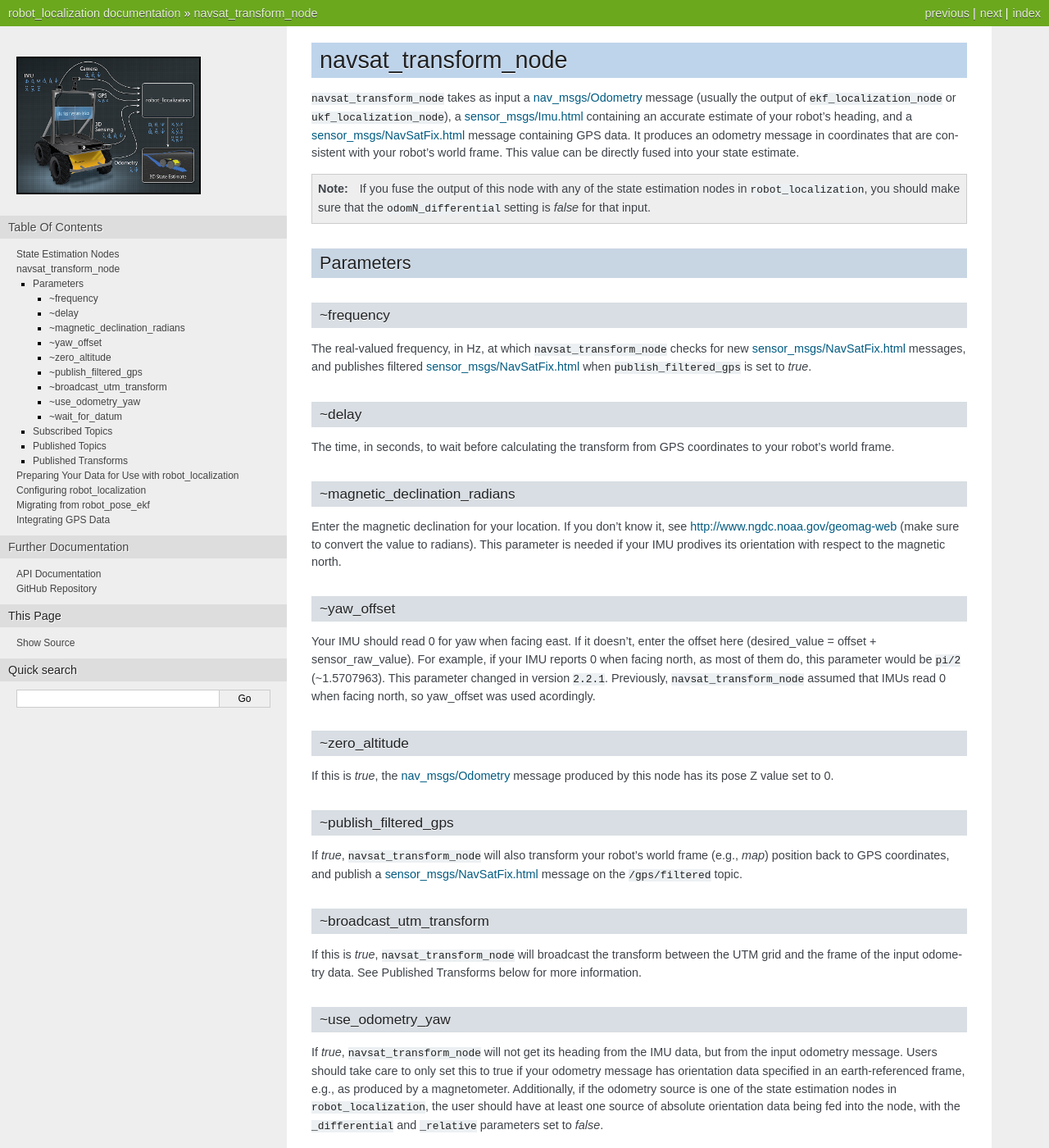
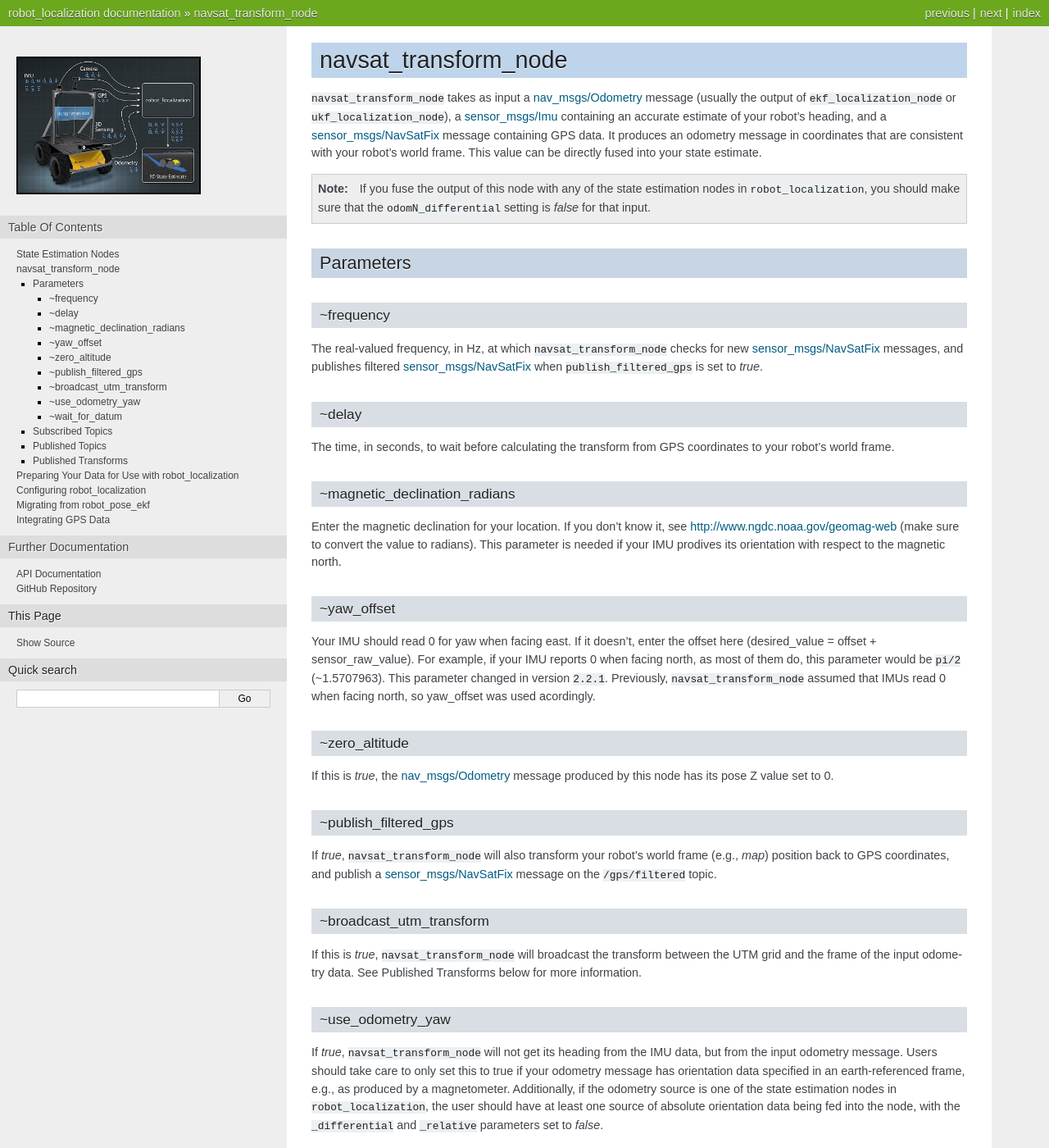
Before and after one commit to cra-ros-pkg/robot_localization, a Sphinx documentation site: the page built from doc/navsat_transform_node.rst, in a window 1280 px wide and 1400 px high. Shown: the whole window at 82% size. Built offline with Sphinx 7.4.7, drawn with Linux system fonts in a browser that asks for light colours; the version number could not be read and is left out; some of the changed text lies outside the part shown.

Commit message:
Remove redundant `.html` from documentation URL labels

```diff
--- a/doc/configuring_robot_localization.rst
+++ b/doc/configuring_robot_localization.rst
@@ -33,7 +33,7 @@ The first decision to make when configuring your sensors is whether or not your
 Fusing Unmeasured Variables
 ***************************
 
-Let's start with an example. Let's say you have a wheeled, nonholonomic robot that works in a planar environment. Your robot has some wheel encoders that are used to estimate instantaneous X velocity as well as absolute pose information. This information is reported in an `nav_msgs/Odometry <http://docs.ros.org/api/nav_msgs/html/msg/Odometry.html>`_ message. Additionally, your robot has an IMU that measures rotational velocity, vehicle attitude, and linear acceleration. Its data is reported in a `sensor_msgs/Imu.html <http://docs.ros.org/api/sensor_msgs/html/msg/Imu.html>`_ message. As we are operating in a planar environment, we set the ``two_d_mode`` parameter to *true*. This will automatically zero out all 3D variables, such as :math:`Z`, :math:`roll`, :math:`pitch`, their respective velocities, and :math:`Z` acceleration. We start with this configuration:
+Let's start with an example. Let's say you have a wheeled, nonholonomic robot that works in a planar environment. Your robot has some wheel encoders that are used to estimate instantaneous X velocity as well as absolute pose information. This information is reported in an `nav_msgs/Odometry <http://docs.ros.org/api/nav_msgs/html/msg/Odometry.html>`_ message. Additionally, your robot has an IMU that measures rotational velocity, vehicle attitude, and linear acceleration. Its data is reported in a `sensor_msgs/Imu <http://docs.ros.org/api/sensor_msgs/html/msg/Imu.html>`_ message. As we are operating in a planar environment, we set the ``two_d_mode`` parameter to *true*. This will automatically zero out all 3D variables, such as :math:`Z`, :math:`roll`, :math:`pitch`, their respective velocities, and :math:`Z` acceleration. We start with this configuration:
 
 .. code-block:: xml
 
--- a/doc/navsat_transform_node.rst
+++ b/doc/navsat_transform_node.rst
@@ -1,7 +1,7 @@
 navsat_transform_node
 *********************
 
-``navsat_transform_node`` takes as input a `nav_msgs/Odometry <http://docs.ros.org/api/nav_msgs/html/msg/Odometry.html>`_ message (usually the output of ``ekf_localization_node`` or ``ukf_localization_node``), a `sensor_msgs/Imu.html <http://docs.ros.org/api/sensor_msgs/html/msg/Imu.html>`_ containing an accurate estimate of your robot's heading, and a `sensor_msgs/NavSatFix.html <http://docs.ros.org/api/sensor_msgs/html/msg/NavSatFix.html>`_ message containing GPS data. It produces an odometry message in coordinates that are consistent with your robot's world frame. This value can be directly fused into your state estimate.
+``navsat_transform_node`` takes as input a `nav_msgs/Odometry <http://docs.ros.org/api/nav_msgs/html/msg/Odometry.html>`_ message (usually the output of ``ekf_localization_node`` or ``ukf_localization_node``), a `sensor_msgs/Imu <http://docs.ros.org/api/sensor_msgs/html/msg/Imu.html>`_ containing an accurate estimate of your robot's heading, and a `sensor_msgs/NavSatFix <http://docs.ros.org/api/sensor_msgs/html/msg/NavSatFix.html>`_ message containing GPS data. It produces an odometry message in coordinates that are consistent with your robot's world frame. This value can be directly fused into your state estimate.
 
 .. note:: If you fuse the output of this node with any of the state estimation nodes in ``robot_localization``, you should make sure that the ``odomN_differential`` setting is *false* for that input.
 
@@ -10,7 +10,7 @@ Parameters
 
 ~frequency
 ^^^^^^^^^^
-The real-valued frequency, in Hz, at which ``navsat_transform_node`` checks for new `sensor_msgs/NavSatFix.html <http://docs.ros.org/api/sensor_msgs/html/msg/NavSatFix.html>`_ messages, and publishes filtered `sensor_msgs/NavSatFix.html <http://docs.ros.org/api/sensor_msgs/html/msg/NavSatFix.html>`_ when ``publish_filtered_gps`` is set to *true*.
+The real-valued frequency, in Hz, at which ``navsat_transform_node`` checks for new `sensor_msgs/NavSatFix <http://docs.ros.org/api/sensor_msgs/html/msg/NavSatFix.html>`_ messages, and publishes filtered `sensor_msgs/NavSatFix <http://docs.ros.org/api/sensor_msgs/html/msg/NavSatFix.html>`_ when ``publish_filtered_gps`` is set to *true*.
 
 ~delay
 ^^^^^^
@@ -30,7 +30,7 @@ If this is *true*, the `nav_msgs/Odometry <http://docs.ros.org/api/nav_msgs/html
 
 ~publish_filtered_gps
 ^^^^^^^^^^^^^^^^^^^^^
-If *true*, ``navsat_transform_node`` will also transform your robot's world frame (e.g., *map*) position back to GPS coordinates, and publish a `sensor_msgs/NavSatFix.html <http://docs.ros.org/api/sensor_msgs/html/msg/NavSatFix.html>`_ message on the ``/gps/filtered`` topic.
+If *true*, ``navsat_transform_node`` will also transform your robot's world frame (e.g., *map*) position back to GPS coordinates, and publish a `sensor_msgs/NavSatFix <http://docs.ros.org/api/sensor_msgs/html/msg/NavSatFix.html>`_ message on the ``/gps/filtered`` topic.
 
 ~broadcast_utm_transform
 ^^^^^^^^^^^^^^^^^^^^^^^^
@@ -49,17 +49,17 @@ If *true*, ``navsat_transform_node`` will wait to get a datum from either:
 
 Subscribed Topics
 =================
-* ``imu/data`` A `sensor_msgs/Imu.html <http://docs.ros.org/api/sensor_msgs/html/msg/Imu.html>`_ message with orientation data
+* ``imu/data`` A `sensor_msgs/Imu <http://docs.ros.org/api/sensor_msgs/html/msg/Imu.html>`_ message with orientation data
 
 * ``odometry/filtered`` A `nav_msgs/Odometry <http://docs.ros.org/api/nav_msgs/html/msg/Odometry.html>`_ message of your robot's current position. This is needed in the event that your first GPS reading comes after your robot has attained some non-zero pose.
 
-* ``gps/fix`` A `sensor_msgs/NavSatFix.html <http://docs.ros.org/api/sensor_msgs/html/msg/NavSatFix.html>`_ message containing your robot's GPS coordinates
+* ``gps/fix`` A `sensor_msgs/NavSatFix <http://docs.ros.org/api/sensor_msgs/html/msg/NavSatFix.html>`_ message containing your robot's GPS coordinates
 
 Published Topics
 ================
 * ``odometry/gps`` A `nav_msgs/Odometry <http://docs.ros.org/api/nav_msgs/html/msg/Odometry.html>`_ message containing the GPS coordinates of your robot, transformed into its world coordinate frame. This message can be directly fused into ``robot_localization``'s state estimation nodes.
 
-* ``gps/filtered`` (optional) A `sensor_msgs/NavSatFix.html <http://docs.ros.org/api/sensor_msgs/html/msg/NavSatFix.html>`_ message containing your robot's world frame position, transformed into GPS coordinates
+* ``gps/filtered`` (optional) A `sensor_msgs/NavSatFix <http://docs.ros.org/api/sensor_msgs/html/msg/NavSatFix.html>`_ message containing your robot's world frame position, transformed into GPS coordinates
 
 Published Transforms
 ====================
--- a/doc/preparing_sensor_data.rst
+++ b/doc/preparing_sensor_data.rst
@@ -23,7 +23,7 @@ Also, it will likely benefit users to look over the specifications for each of t
 
 * `geometry_msgs/TwistWithCovarianceStamped <http://docs.ros.org/api/geometry_msgs/html/msg/TwistWithCovarianceStamped.html>`_
 
-* `sensor_msgs/Imu.html <http://docs.ros.org/api/sensor_msgs/html/msg/Imu.html>`_
+* `sensor_msgs/Imu <http://docs.ros.org/api/sensor_msgs/html/msg/Imu.html>`_
 
 Coordinate Frames and Transforming Sensor Data
 **********************************************
@@ -35,7 +35,7 @@ The state estimation nodes of ``robot_localization`` produce a state estimate wh
 * `nav_msgs/Odometry <http://docs.ros.org/api/nav_msgs/html/msg/Odometry.html>`_ - All pose data (position and orientation) is transformed from the message header's ``frame_id`` into the coordinate frame specified by the ``world_frame`` parameter (typically *map* or *odom*). In the message itself, this specifically refers to everything contained within the ``pose`` property. All twist data (linear and angular velocity) is transformed from the ``child_frame_id`` of the message into the coordinate frame specified by the ``base_link_frame`` parameter (typically *base_link*).
 * `geometry_msgs/PoseWithCovarianceStamped <http://docs.ros.org/api/geometry_msgs/html/msg/PoseWithCovarianceStamped.html>`_ - Handled in the same fashion as the pose data in the Odometry message.
 * `geometry_msgs/TwistWithCovarianceStamped <http://docs.ros.org/api/geometry_msgs/html/msg/TwistWithCovarianceStamped.html>`_ - Handled in the same fashion as the twist data in the Odometry message.
-* `sensor_msgs/Imu.html <http://docs.ros.org/api/sensor_msgs/html/msg/Imu.html>`_ - The IMU message is currently subject to some ambiguity, though this is being addressed by the ROS community. Most IMUs natively report orientation data in a world-fixed frame whose :math:`X` and :math:`Z` axes are defined by the vectors pointing to magnetic north and the center of the earth, respectively, with the Y axis facing east (90 degrees offset from the magnetic north vector). This frame is often referred to as NED (North, East, Down). However, `REP-103 <http://www.ros.org/reps/rep-0103.html>`_ specifies an ENU (East, North, Up) coordinate frame for outdoor navigation. As of this writing, ``robot_localization`` assumes an ENU frame for all IMU data, and does not work with NED frame data. This may change in the future, but for now, users should ensure that data is transformed to the ENU frame before using it with any node in ``robot_localization``.
+* `sensor_msgs/Imu <http://docs.ros.org/api/sensor_msgs/html/msg/Imu.html>`_ - The IMU message is currently subject to some ambiguity, though this is being addressed by the ROS community. Most IMUs natively report orientation data in a world-fixed frame whose :math:`X` and :math:`Z` axes are defined by the vectors pointing to magnetic north and the center of the earth, respectively, with the Y axis facing east (90 degrees offset from the magnetic north vector). This frame is often referred to as NED (North, East, Down). However, `REP-103 <http://www.ros.org/reps/rep-0103.html>`_ specifies an ENU (East, North, Up) coordinate frame for outdoor navigation. As of this writing, ``robot_localization`` assumes an ENU frame for all IMU data, and does not work with NED frame data. This may change in the future, but for now, users should ensure that data is transformed to the ENU frame before using it with any node in ``robot_localization``.
 
 The IMU may also be oriented on the robot in a position other than its "neutral" position. For example, the user may mount the IMU on its side, or rotate it so that it faces a direction other than the front of the robot. This offset is typically specified by a static transform from the ``base_link_frame`` parameter to the IMU message's ``frame_id``. The state estimation nodes in ``robot_localization`` will automatically correct for the orientation of the sensor so that its data aligns with the frame specified by the ``base_link_frame`` parameter.
 
@@ -74,7 +74,7 @@ IMU
 
 In addition to the following, be sure to read the above section regarding coordinate frames and transforms for IMU data.
 
-1. **Adherence to specifications:** As with odometry, be sure your data adheres to `REP-103 <http://www.ros.org/reps/rep-0103.html>`_ and the `sensor_msgs/Imu.html <http://docs.ros.org/api/sensor_msgs/html/msg/Imu.html>`_ specification. Double-check the signs of your data, and make sure the ``frame_id`` values are correct.
+1. **Adherence to specifications:** As with odometry, be sure your data adheres to `REP-103 <http://www.ros.org/reps/rep-0103.html>`_ and the `sensor_msgs/Imu <http://docs.ros.org/api/sensor_msgs/html/msg/Imu.html>`_ specification. Double-check the signs of your data, and make sure the ``frame_id`` values are correct.
 
 2. **Covariance:** Echoing the advice for odometry, make sure your covariances make sense. Do not use large values to get the filter to ignore a given variable. Set the configuration for the variable you'd like to ignore to *false*.
 
```
